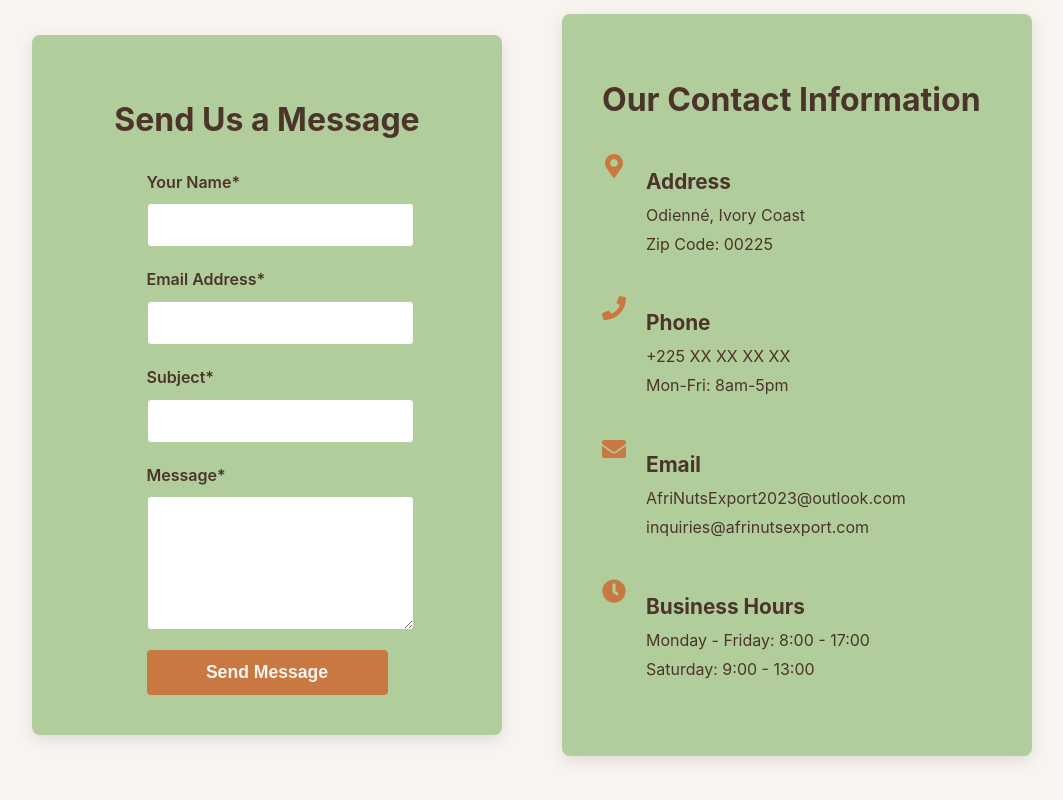
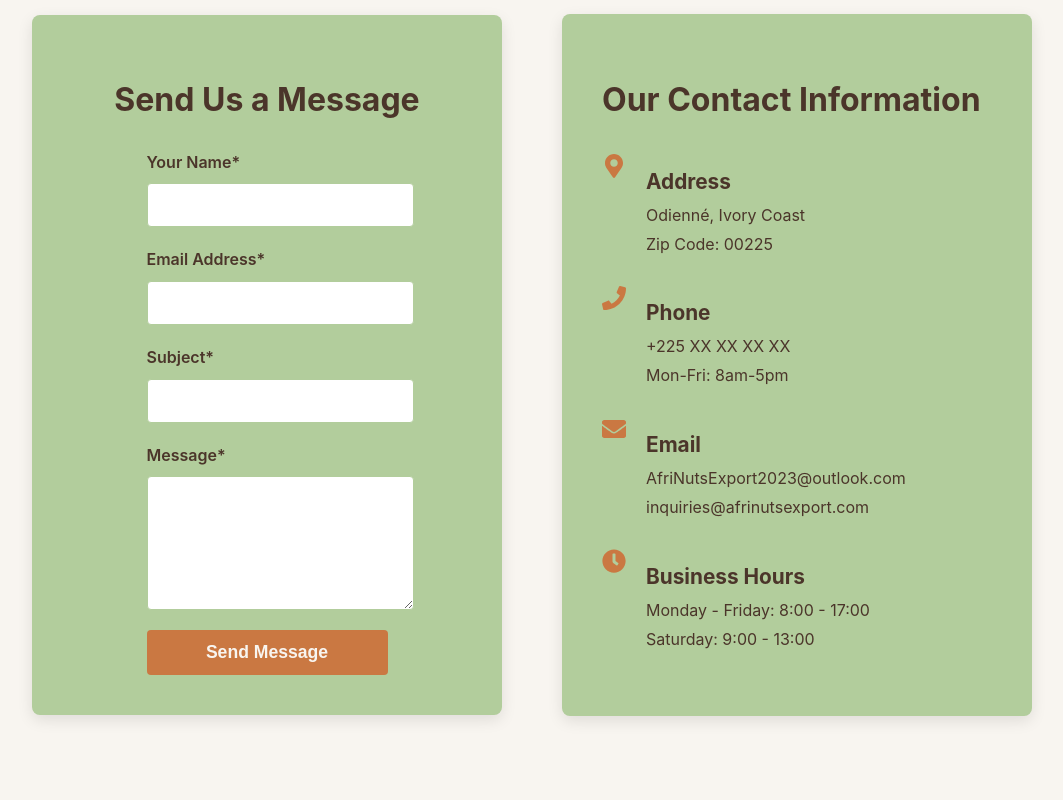
Before and after one commit to Hamza-hub320/afrinuts-export-website, a React (Create React App) app: page /afrinuts-export-website/contact in a window 1280 px wide. Shown: the part 566-1366 px from the top of the page, without its empty margins (108-1171 px from the left). Built offline with nearby package versions, Linux system fonts and the light colour scheme.

Commit message:
Update styling for Contact page

```diff
--- a/src/pages/Contact.css
+++ b/src/pages/Contact.css
@@ -165,7 +165,7 @@
 .contact-info-card {
   display: flex;
   gap: 20px;
-  margin-bottom: 30px;
+  margin-bottom: 20px;
 }
 
 .contact-icon {
```
